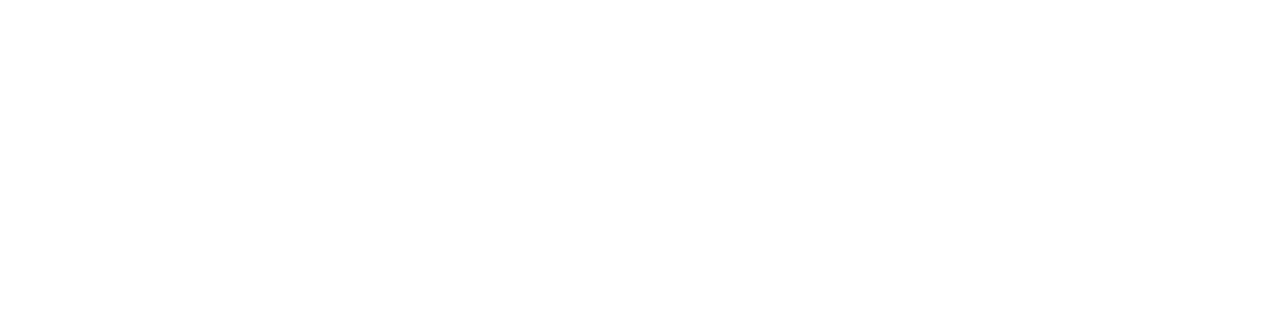
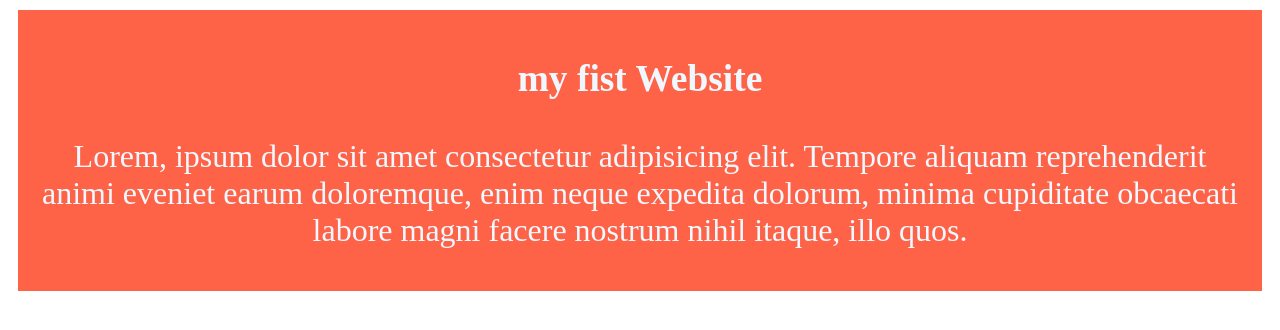
Before and after one commit to Akibul-Hasan/my-simple-repo, a plain HTML site: page index.html in a window 1280 px wide. Drawn offline with Linux system fonts and the light colour scheme.

Commit message:
first commit text

```diff
--- /dev/null
+++ b/blog.css/style.css
@@ -0,0 +1,8 @@
+div {
+    background-color: tomato;
+    margin: 10px;
+    padding: 10px 20px;
+    color: aliceblue;
+    text-align: center;
+    font-size: 2em;
+}
--- a/index.html
+++ b/index.html
@@ -5,9 +5,17 @@
     <meta charset="UTF-8">
     <meta name="viewport" content="width=device-width, initial-scale=1.0">
     <title>My simple Website</title>
+    <link rel="stylesheet" href="blog.css/style.css">
 </head>
 
 <body>
+    <div>
+        <h3>my fist Website</h3>
+        <p>Lorem, ipsum dolor sit amet consectetur adipisicing elit. Tempore aliquam reprehenderit animi eveniet earum
+            doloremque, enim neque expedita dolorum, minima cupiditate obcaecati labore magni facere nostrum nihil
+            itaque,
+            illo quos.</p>
+    </div>
 
 </body>
 
```
